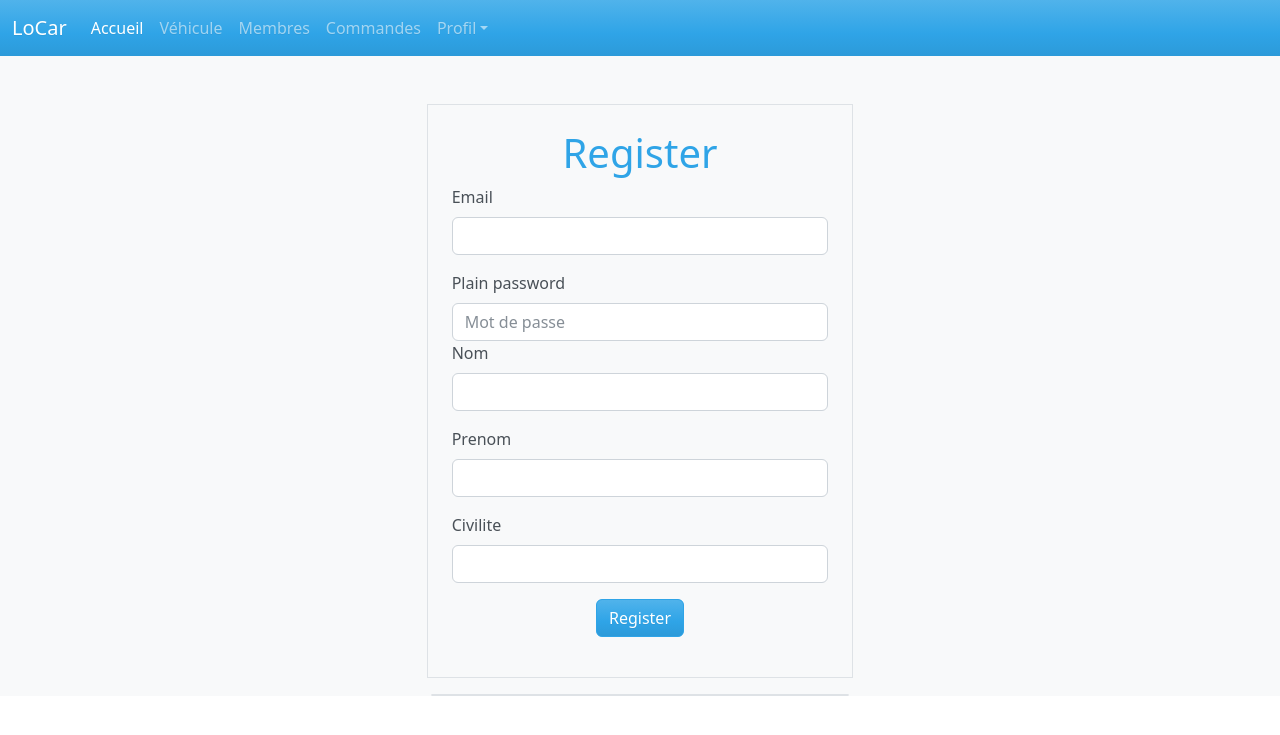
After one commit to romeoDjoman/Locar, a Symfony app: template templates/registration/register.html.twig in a window 1280 px wide. The commit adds this page. Shown: the top 735 px of the page. Run offline with Twig, Linux system fonts and the light colour scheme; the template is opened without the code that fills it, so the values that code supplies are empty; form fields are guessed from the names that the template uses; some libraries are stand-ins or nearby versions.

Commit message:
Version 2 : formulaire d'inscription

```diff
--- a/src/Entity/Membre.php
+++ b/src/Entity/Membre.php
@@ -5,10 +5,12 @@ namespace App\Entity;
 use App\Repository\MembreRepository;
 use Doctrine\DBAL\Types\Types;
 use Doctrine\ORM\Mapping as ORM;
+use Symfony\Bridge\Doctrine\Validator\Constraints\UniqueEntity;
 use Symfony\Component\Security\Core\User\PasswordAuthenticatedUserInterface;
 use Symfony\Component\Security\Core\User\UserInterface;
 
 #[ORM\Entity(repositoryClass: MembreRepository::class)]
+#[UniqueEntity(fields: ['email'], message: 'There is already an account with this email')]
 class Membre implements UserInterface, PasswordAuthenticatedUserInterface
 {
     #[ORM\Id]
--- a/templates/base.html.twig
+++ b/templates/base.html.twig
@@ -8,6 +8,7 @@
         {% block stylesheets %}
             {# {{ encore_entry_link_tags('app') }} #}
             <link href="https://cdn.jsdelivr.net/npm/bootstrap@5.3.0/dist/css/bootstrap.min.css" rel="stylesheet" integrity="sha384-9ndCyUaIbzAi2FUVXJi0CjmCapSmO7SnpJef0486qhLnuZ2cdeRhO02iuK6FUUVM" crossorigin="anonymous">
+
             <link rel="stylesheet" href="https://cdnjs.cloudflare.com/ajax/libs/bootswatch/5.3.0/cerulean/bootstrap.min.css" integrity="sha512-PAOyjTswfBAZ1fUNWJ8Ct+5DJCTncB+7cLhppp88N9GCF7lZ4AIDmVTKVQFYIVZwH5Y0KAP/16+lsyFmhbc4Tg==" crossorigin="anonymous" referrerpolicy="no-referrer" />
         {% endblock %}
 
--- /dev/null
+++ b/templates/registration/register.html.twig
@@ -0,0 +1,54 @@
+{% extends 'base.html.twig' %}
+
+{% block title %}Inscriotion
+{% endblock %}
+
+{% block body %}
+
+	<div class="container-fluid bg-light">
+		<div class="row justify-content-center">
+			<div class="col-md-6 col-lg-4 border p-4 mt-5">
+				<h1 class="text-center">Register</h1>
+
+				{{ form_errors(registrationForm) }}
+
+				{{ form_start(registrationForm) }}
+				<div class="mb-3">
+					{{ form_label(registrationForm.email) }}
+					{{ form_widget(registrationForm.email, { 'attr': {'class': 'form-control'} }) }}
+				</div>
+				<div class="mb-3">
+					<div class="row">
+						<div class="col-12">
+							{{ form_label(registrationForm.plainPassword) }}
+						</div>
+						<div class="col-12">
+							{{ form_widget(registrationForm.plainPassword, { 'attr': {'class': 'form-control', 'placeholder': 'Mot de passe'} }) }}
+						</div>
+					</div
+				</div>
+				<div class="mb-3">
+					{{ form_label(registrationForm.nom) }}
+					{{ form_widget(registrationForm.nom, { 'attr': {'class': 'form-control'} }) }}
+				</div>
+				<div class="mb-3">
+					{{ form_label(registrationForm.prenom) }}
+					{{ form_widget(registrationForm.prenom, { 'attr': {'class': 'form-control'} }) }}
+				</div>
+				<div class="mb-3">
+					{{ form_label(registrationForm.civilite) }}
+					{{ form_widget(registrationForm.civilite, { 'attr': {'class': 'form-control'} }) }}
+				</div>
+				<div class="text-center">
+					<button type="submit" class="btn btn-primary">Register</button>
+				</div>
+				{{ form_end(registrationForm) }}
+			</div>
+		</div>
+		<div class="row justify-content-center mt-3">
+			<div class="col-md-6 col-lg-4 rounded border"></div>
+		</div>
+	</div>
+
+
+{% endblock %}
```
Also changed, not shown: src/Controller/RegistrationController.php (added, +44 -0 lines), src/Form/RegistrationFormType.php (added, +68 -0 lines).
